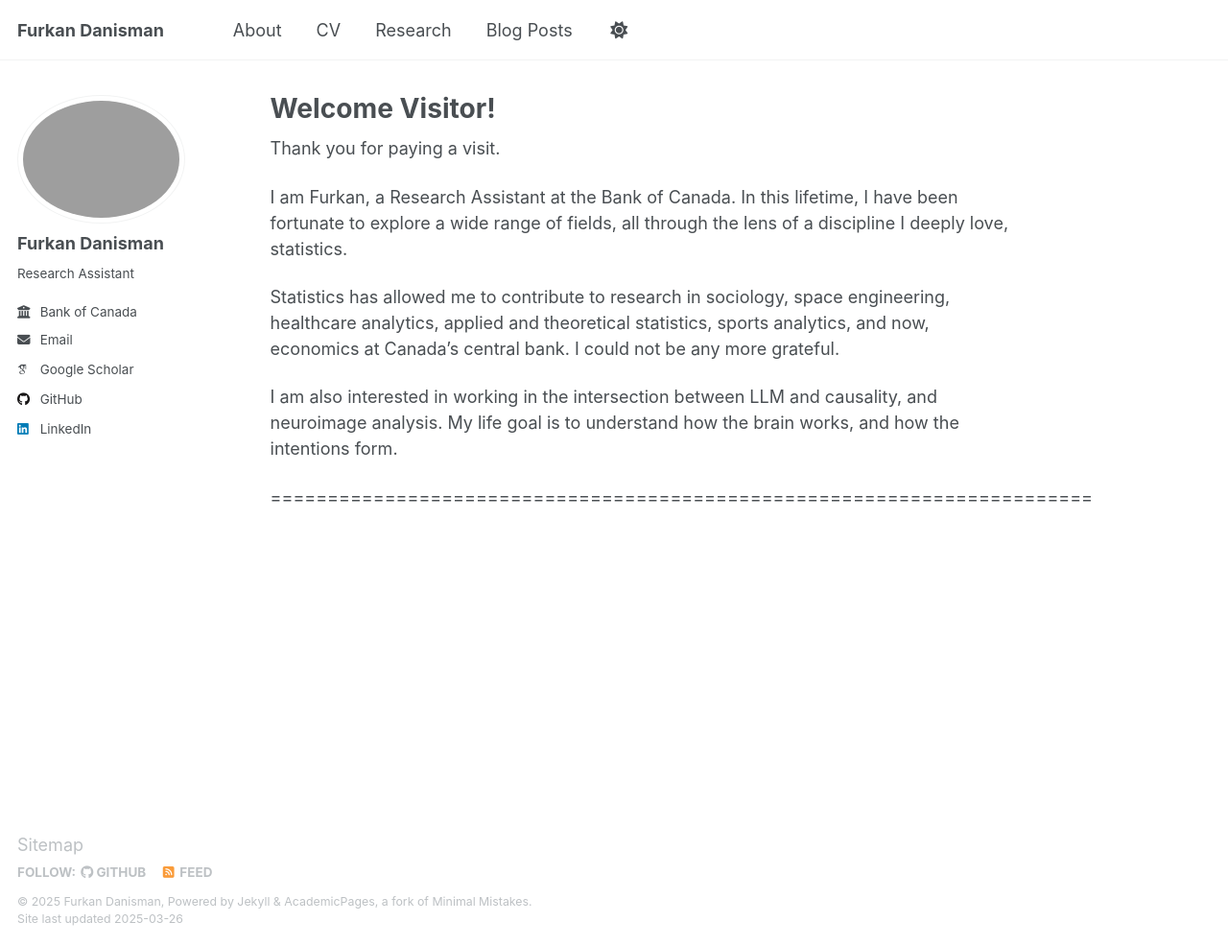
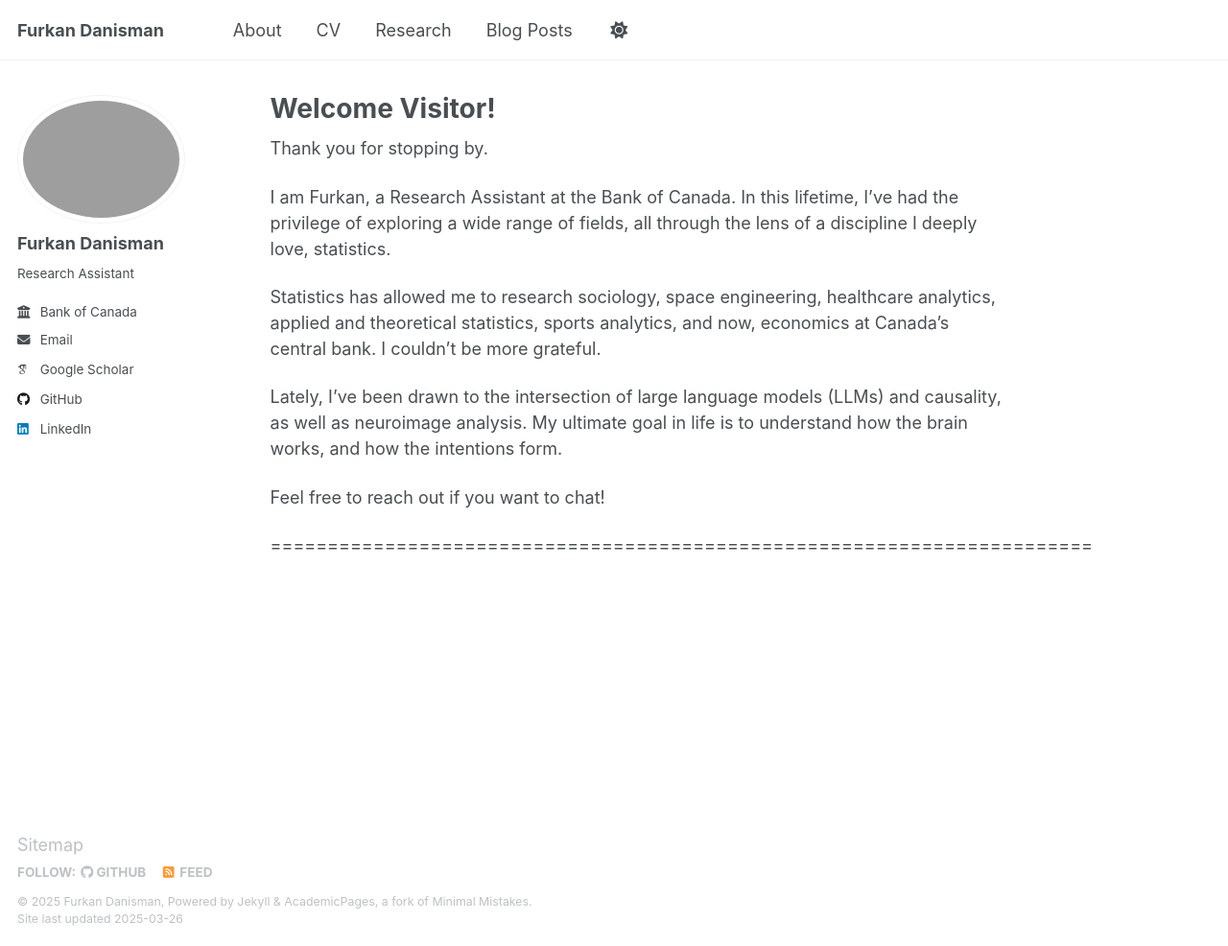
Before and after one commit to FurkanDanisman/FurkanDanisman.github.io, a Jekyll site: the page built from _pages/about.md, in a window 1280 px wide and 986 px high. Shown: the whole window at 96% size. Built offline with Jekyll 4.4.1, drawn with Linux system fonts in a browser that asks for light colours; some web fonts are replaced.

Commit message:
Update about.md

```diff
--- a/_pages/about.md
+++ b/_pages/about.md
@@ -7,12 +7,14 @@ redirect_from:
   - /about.html
 ---
 
-Thank you for paying a visit.
+Thank you for stopping by.
 
-I am Furkan, a Research Assistant at the Bank of Canada. In this lifetime, I have been fortunate to explore a wide range of fields, all through the lens of a discipline I deeply love, statistics.
+I am Furkan, a Research Assistant at the Bank of Canada. In this lifetime, I’ve had the privilege of exploring a wide range of fields, all through the lens of a discipline I deeply love, statistics.
 
-Statistics has allowed me to contribute to research in sociology, space engineering, healthcare analytics, applied and theoretical statistics, sports analytics, and now, economics at Canada’s central bank. I could not be any more grateful.
+Statistics has allowed me to research sociology, space engineering, healthcare analytics, applied and theoretical statistics, sports analytics, and now, economics at Canada’s central bank. I couldn’t be more grateful.
 
-I am also interested in working in the intersection between LLM and causality, and neuroimage analysis. My life goal is to understand how the brain works, and how the intentions form.
+Lately, I’ve been drawn to the intersection of large language models (LLMs) and causality, as well as neuroimage analysis. My ultimate goal in life is to understand how the brain works, and how the intentions form.
+
+Feel free to reach out if you want to chat!
 
 ========================================================================
```
